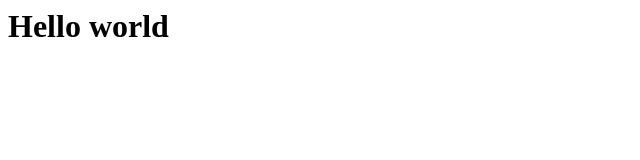
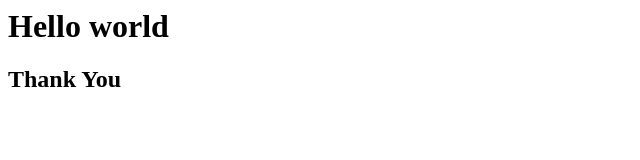
Before and after one commit to tejasrao712/FirstRepo, a plain HTML site: page index.html in a window 1280 px wide. Shown: the whole page, without its empty margins (0-640 px from the left). Drawn offline with Linux system fonts and the light colour scheme.

Commit message:
Update index.html

```diff
--- a/index.html
+++ b/index.html
@@ -1 +1,2 @@
 <h1> Hello world </h1>
+<h2> Thank You</h2>
```
